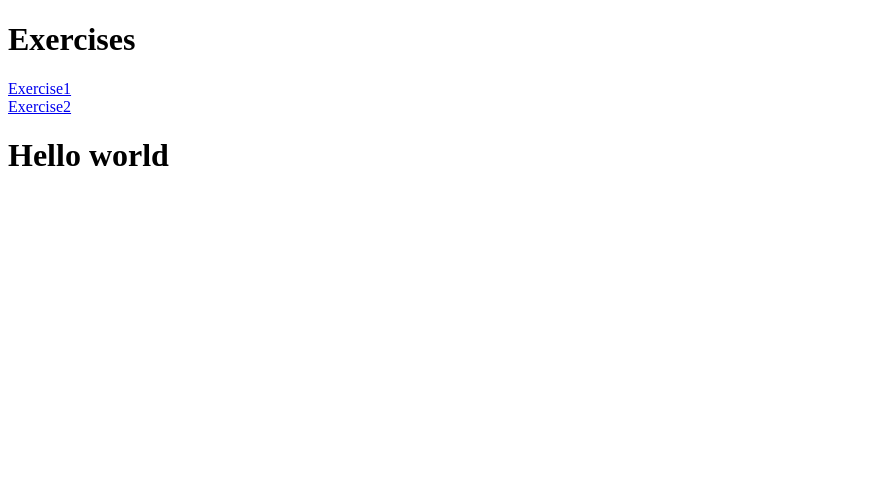
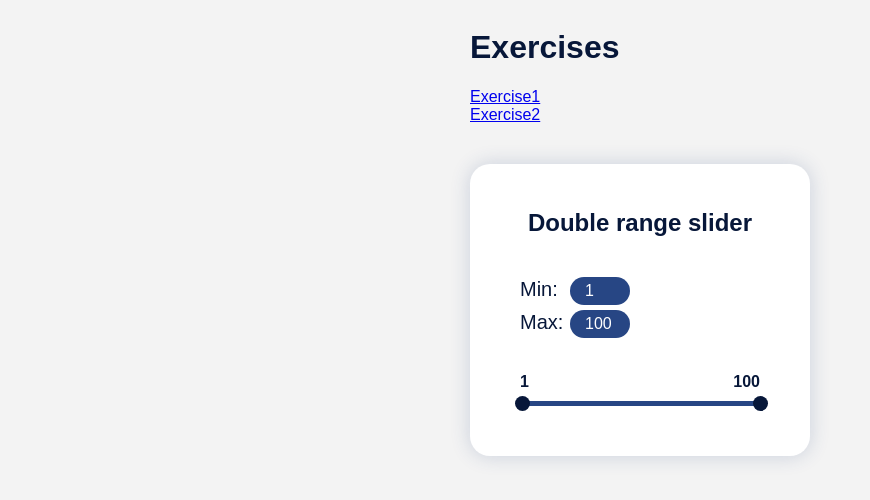
Before and after one commit to tyago343/mango-app, a React app: page /exercise1 in a window 1280 px wide. Shown: the whole page, without its empty margins (0-870 px from the left). Built offline with nearby package versions, Linux system fonts and the light colour scheme.

Commit message:
styling and Range component started

```diff
--- a/package.json
+++ b/package.json
@@ -5,7 +5,7 @@
   "main": "index.js",
   "scripts": {
     "test": "test",
-    "start": "parcel ./src/index.html",
+    "start": "parcel -p 8080 ./src/index.html",
     "build": "parcel build ./src/index.html --public-url ./"
   },
   "repository": {
@@ -28,9 +28,11 @@
     "eslint-plugin-jsx-a11y": "^6.4.1",
     "eslint-plugin-react": "^7.25.1",
     "eslint-plugin-react-hooks": "^4.2.0",
-    "parcel-bundler": "^1.12.5"
+    "parcel-bundler": "^1.12.5",
+    "sass": "^1.39.0"
   },
   "dependencies": {
+    "prop-types": "^15.7.2",
     "react": "^17.0.2",
     "react-dom": "^17.0.2",
     "react-router-dom": "^5.3.0"
--- a/src/components/Range.js
+++ b/src/components/Range.js
@@ -0,0 +1,137 @@
+/* eslint-disable jsx-a11y/label-has-associated-control */
+/* eslint-disable jsx-a11y/no-static-element-interactions */
+import React from 'react';
+
+function Range() {
+  const [min, setMin] = React.useState(1);
+  const [max, setMax] = React.useState(100);
+  const [currentMin, setCurrentMin] = React.useState(min);
+  const [currentMax, setCurrentMax] = React.useState(max);
+  const [labelMin, setLabelMin] = React.useState(currentMin);
+  const [labelMax, setLabelMax] = React.useState(currentMax);
+  const [sliderWidth, setSliderWidth] = React.useState(0);
+  const [offsetSliderWidth, setOffsetSliderWidth] = React.useState(0);
+  const sliderRef = React.useRef(null);
+  const minValueRef = React.useRef(null);
+  const minValueDragRef = React.useRef(null);
+  const maxValueRef = React.useRef(null);
+  const maxValueDragRef = React.useRef(null);
+  React.useEffect(() => {
+    minValueRef.current.style.width = `${(currentMin * 100) / max}%`;
+    maxValueRef.current.style.width = `${(currentMax * 100) / max}%`;
+    setSliderWidth(sliderRef.current.offsetWidth);
+    setOffsetSliderWidth(sliderRef.current.offsetLeft);
+  }, []);
+
+  const setMinValue = (e) => {
+    const inputMin = e.target.value;
+    setLabelMin(inputMin);
+    if ((inputMin >= min) && (inputMin < currentMax)) {
+      setCurrentMin(inputMin);
+    }
+  };
+  const onMouseMoveMin = (e) => {
+    const dragedWidth = e.clientX - offsetSliderWidth;
+    const dragedWidthInPercent = (dragedWidth * 100) / sliderWidth;
+    const newCurrentMin = (parseInt((max * dragedWidthInPercent) / 100, 10));
+    if ((newCurrentMin >= min) && (newCurrentMin < currentMax)) {
+      minValueRef.current.style.width = `${dragedWidthInPercent}%`;
+      minValueRef.current.dataset.content = newCurrentMin;
+      setCurrentMin(newCurrentMin);
+      setLabelMin(newCurrentMin);
+    }
+  };
+  const onMouseUpMin = () => {
+    document.removeEventListener('mouseup', onMouseUpMin);
+    document.removeEventListener('mousemove', onMouseMoveMin);
+    document.removeEventListener('touchend', onMouseMoveMin);
+    document.removeEventListener('touchmove', onMouseUpMin);
+  };
+  const changeMinValue = (e) => {
+    e.preventDefault();
+    document.addEventListener('mousemove', onMouseMoveMin);
+    document.addEventListener('mouseup', onMouseUpMin);
+    document.addEventListener('touchmove', onMouseMoveMin);
+    document.addEventListener('touchend', onMouseUpMin);
+  };
+
+  const setMaxValue = (e) => {
+    const inputMax = e.target.value;
+    setLabelMax(inputMax);
+    if ((inputMax > currentMin) && (inputMax <= max)) {
+      maxValueRef.current.style.width = `${(inputMax * 100) / max}%`;
+      setCurrentMax(parseInt(inputMax, 10));
+    }
+  };
+  const onMouseMoveMax = (e) => {
+    const maxWalueThumb = maxValueRef;
+    const dragedWidht = e.clientX - offsetSliderWidth;
+    const dragedWidhtInPercent = (dragedWidht * 100) / sliderWidth;
+    const newCurrentMax = parseInt((max * dragedWidhtInPercent) / 100, 10);
+    if ((newCurrentMax > currentMin) && (newCurrentMax <= max)) {
+      maxWalueThumb.current.style.width = `${dragedWidhtInPercent}%`;
+      maxWalueThumb.current.dataset.content = newCurrentMax;
+      setCurrentMax(newCurrentMax);
+      setLabelMax(newCurrentMax);
+    }
+  };
+  const onMouseUpMax = () => {
+    document.removeEventListener('mouseup', onMouseUpMax);
+    document.removeEventListener('mousemove', onMouseMoveMax);
+    document.removeEventListener('touchend', onMouseUpMax);
+    document.removeEventListener('touchmove', onMouseMoveMax);
+  };
+  const changeMaxValue = (e) => {
+    e.preventDefault();
+    document.addEventListener('mousemove', onMouseMoveMax);
+    document.addEventListener('mouseup', onMouseUpMax);
+    document.addEventListener('touchmove', onMouseMoveMax);
+    document.addEventListener('touchend', onMouseUpMax);
+  };
+  return (
+    <div className="card">
+      <h2>Double range slider</h2>
+      <div className="current-value">
+        <label htmlFor="min-input">Min: </label>
+        <input
+          id="min-input"
+          type="number"
+          onChange={setMinValue}
+          value={labelMin}
+          min={min}
+          max={currentMax - 1}
+        />
+
+        <br />
+        <label htmlFor="max-input">Max: </label>
+        <input
+          id="max-input"
+          type="number"
+          onChange={setMaxValue}
+          value={labelMax}
+          min={currentMin + 1}
+          max={max}
+        />
+
+      </div>
+
+      <div className="values">
+        <div>{ min }</div>
+        <div>{ max }</div>
+      </div>
+
+      <div ref={sliderRef} id="slider">
+
+        <div ref={minValueRef} id="min" data-content={currentMin}>
+
+          <div ref={minValueDragRef} id="min-drag" onMouseDown={changeMinValue} onTouchStart={changeMinValue} />
+        </div>
+        <div ref={maxValueRef} id="max" data-content={currentMax}>
+          <div ref={maxValueDragRef} id="max-drag" onMouseDown={changeMaxValue} onTouchStart={changeMaxValue} />
+        </div>
+
+      </div>
+    </div>
+  );
+}
+export default Range;
--- a/src/index.html
+++ b/src/index.html
@@ -4,6 +4,7 @@
     <meta charset="UTF-8">
     <meta http-equiv="X-UA-Compatible" content="IE=edge">
     <meta name="viewport" content="width=device-width, initial-scale=1.0">
+    <link rel="stylesheet" href="main.scss">
     <title>Mango</title>
 </head>
 <body>
--- /dev/null
+++ b/src/main.scss
@@ -0,0 +1,168 @@
+$border-radius: 20px;
+
+$primary: #709fdc;
+$base: #071739;
+$shadow-color:  #274684;
+$lighter-shadow: rgba($shadow-color, .2);
+$white: #fff;
+$gray: #8c8c8c;
+$lighter-gray: rgba($gray, .1);
+$time-line-width: 240px;
+$transition: .3s all ease;
+
+@mixin dragIndicator($property, $background, $z-index) {
+  #{$property}{
+      position: absolute;
+      top: 0;
+      z-index: $z-index;
+      width: 0;
+      height: 5px;
+      border-radius: 5px;
+      background: $background;
+      &:hover{
+        &::before{
+          opacity: 1;
+        }
+        &::after{
+          opacity: 1;
+        }
+      }
+      &::before{
+        opacity: 0;
+        content: attr(data-content);
+        display: block;
+        position: absolute;
+        top: -40px;
+        right: -23px;
+        width: 40px;
+        padding: 3px;
+        text-align: center;
+        color: white;
+        background: $shadow-color;
+        border-radius: $border-radius;
+    }
+    &::after{
+      opacity: 0;
+      content:'';
+      display: block;
+      position: absolute;
+      top: -18px;
+      right: -8px;
+      border-top: 8px solid $shadow-color;
+      border-left:8px solid transparent;
+      border-right:8px solid transparent;
+    }
+    #{$property}-drag{
+      position: absolute;
+      right: -7.5px;
+      top: -5px;
+
+      width: 15px;
+      height: 15px;
+
+      border-radius: 50%;
+      background: $base;
+      transition: all .3s;
+      &:hover{
+        box-shadow: 0 0 0 6px $lighter-shadow;
+      }
+    }
+  }
+}
+
+body{
+  font-family: 'Rubik', sans-serif;
+  color: $base;
+  display: flex;
+  justify-content: center;
+  align-items: center;
+  flex-direction: column;
+  background: $lighter-gray;
+  .card{
+    display: flex;
+    flex-direction: column;
+    justify-content: center;
+    align-items: center;
+    padding: 50px;
+    padding-top: 25px;
+    margin-top: 40px;
+    border-radius: $border-radius;
+    box-shadow: 0px 0px 20px 0px $lighter-shadow;
+    background: $white;
+    overflow: hidden;
+    h2{
+      margin-bottom: 40px;
+    }
+    .current-value{
+      width: 100%;
+
+      label{
+        display: inline-flex;
+        width: 50px;
+        font-size: 20px;
+      }
+      input{
+          margin: 0;
+          max-width: 40px;
+          margin-bottom: 5px;
+          font-size: 16px;
+          color: white;
+          padding: 5px;
+          padding-left: 15px;
+          border: none;
+          border-radius: $border-radius;
+          background: $shadow-color;
+        }
+    }
+    .values{
+      display: flex;
+      justify-content: space-between;
+      font-weight: 600;
+      margin-top: 30px;
+      margin-bottom: 10px;
+      width: $time-line-width;
+    }
+    #slider{
+      position: relative;
+      margin: 0 auto;
+      width: $time-line-width;
+      height: 5px;
+      background: $primary;
+      border-radius: 5px;
+      cursor: pointer;
+
+      @include dragIndicator("#min", $primary, 2);
+      @include dragIndicator("#max", $shadow-color, 1);
+    }
+  }
+}
+
+
+.fa-instagram{
+  position: absolute;
+  color: $base;
+  top: 3%;
+  right: 2%;
+  font-size: 38px;
+}
+.fa-instagram:hover{
+  font-size: 42px;
+  color: $shadow-color;
+  transition: all .1s linear;
+  cursor: pointer;
+}
+
+
+input[type="number"]::-webkit-outer-spin-button,
+input[type="number"]::-webkit-inner-spin-button {
+    -webkit-appearance: none;
+    margin: 0;
+}
+input[type="number"] {
+    -moz-appearance: textfield;
+}
+
+*:focus{
+  outline: none;
+  box-shadow: 0 0 0 2px $primary;
+}
--- a/src/pages/Exercise1.js
+++ b/src/pages/Exercise1.js
@@ -1,8 +1,9 @@
 import React from 'react';
+import Range from '../components/Range';
 
 function Exercise1() {
   return (
-    <h1>Hello world</h1>
+    <Range min="1" max="10" />
   );
 }
 
```
Also changed, not shown: src/main.css (deleted), 1 other file.
